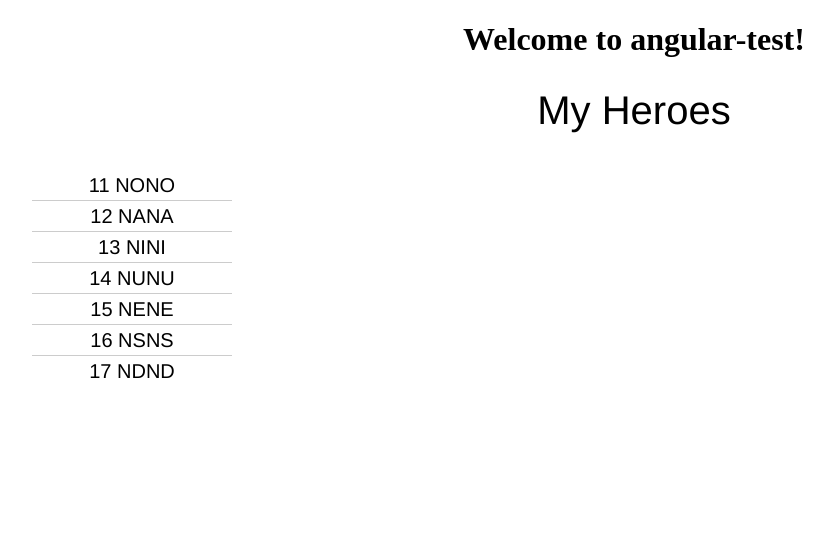
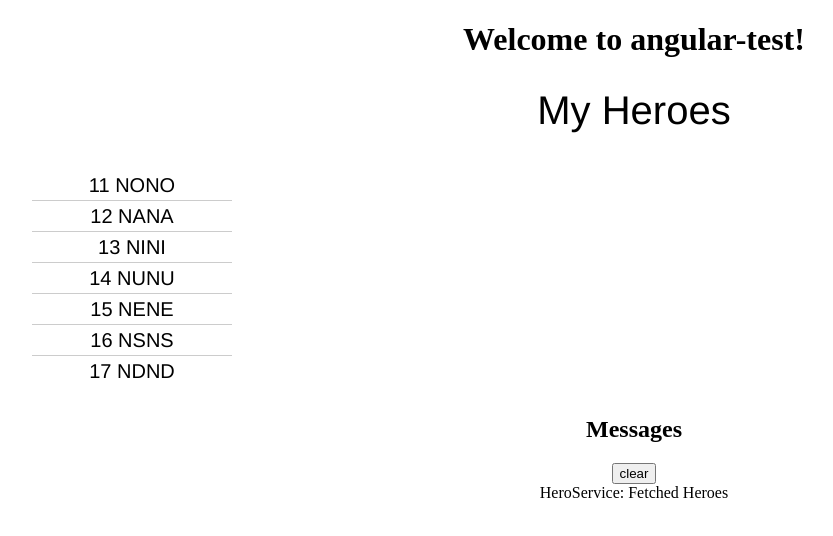
Before and after one commit to muhammaddhamzaa/angular-test, an Angular app: page / in a window 1280 px wide. Shown: the top 536 px of the page, without its empty margins (6-839 px from the left). Built offline with nearby package versions, Linux system fonts and the light colour scheme.

Commit message:
Fixer #5: Added message service

```diff
--- a/src/app/app.component.html
+++ b/src/app/app.component.html
@@ -4,6 +4,7 @@
     Welcome to {{ title }}!
   </h1>
   <app-heroes></app-heroes>
+  <app-messages></app-messages>
 </div>
 
 <router-outlet></router-outlet>
--- a/src/app/app.module.ts
+++ b/src/app/app.module.ts
@@ -6,12 +6,14 @@ import { AppRoutingModule } from './app-routing.module';
 import { AppComponent } from './app.component';
 import { HeroesComponent } from './heroes/heroes.component';
 import { HeroDetailComponent } from './hero-detail/hero-detail.component';
+import { MessagesComponent } from './messages/messages.component';
 
 @NgModule({
   declarations: [
     AppComponent,
     HeroesComponent,
-    HeroDetailComponent
+    HeroDetailComponent,
+    MessagesComponent
   ],
   imports: [
     BrowserModule,
--- a/src/app/hero.service.ts
+++ b/src/app/hero.service.ts
@@ -1,5 +1,6 @@
 import { Injectable } from '@angular/core';
 import { Hero } from './hero';
+import { MessageService } from './message.service';
 import { HEROES } from './mock-heroes';
 import { Observable, of } from 'rxjs';
 
@@ -8,8 +9,9 @@ import { Observable, of } from 'rxjs';
 })
 export class HeroService {
   getHeroes(): Observable<Hero[]> {
+    this.messageService.add('HeroService: Fetched Heroes');
     return of(HEROES);
   }
 
-  constructor() { }
+  constructor(private messageService: MessageService) { }
 }
--- /dev/null
+++ b/src/app/message.service.ts
@@ -0,0 +1,19 @@
+import { Injectable } from '@angular/core';
+
+@Injectable({
+  providedIn: 'root'
+})
+export class MessageService {
+
+  messages: string[] = [];
+
+  add(message: string){
+    this.messages.push(message);
+  }
+
+  clear(){
+    this.messages =[];
+  }
+
+  constructor() { }
+}
--- /dev/null
+++ b/src/app/messages/messages.component.html
@@ -0,0 +1,8 @@
+<div *ngIf="messageService.messages.length">
+
+  <h2>Messages</h2>
+  <button class="clear"
+          (click)="messageService.clear()">clear</button>
+  <div *ngFor='let message of messageService.messages'> {{message}} </div>
+
+</div>
--- /dev/null
+++ b/src/app/messages/messages.component.ts
@@ -0,0 +1,16 @@
+import { Component, OnInit } from '@angular/core';
+import { MessageService } from '../message.service';
+
+@Component({
+  selector: 'app-messages',
+  templateUrl: './messages.component.html',
+  styleUrls: ['./messages.component.css']
+})
+export class MessagesComponent implements OnInit {
+
+  constructor(public messageService: MessageService) { }
+
+  ngOnInit() {
+  }
+
+}
```
Also changed, not shown: src/app/messages/messages.component.css (added), 2 other files (tests, documents, lock files or other folders).
